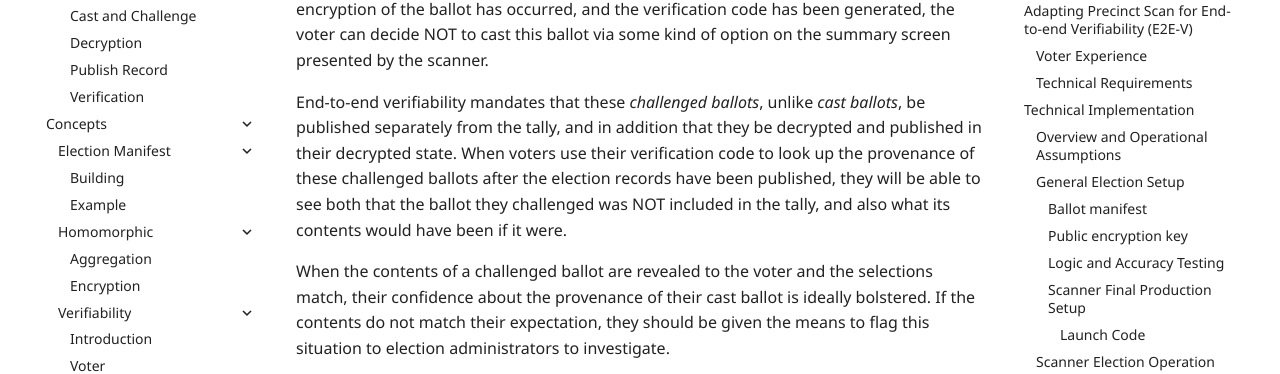
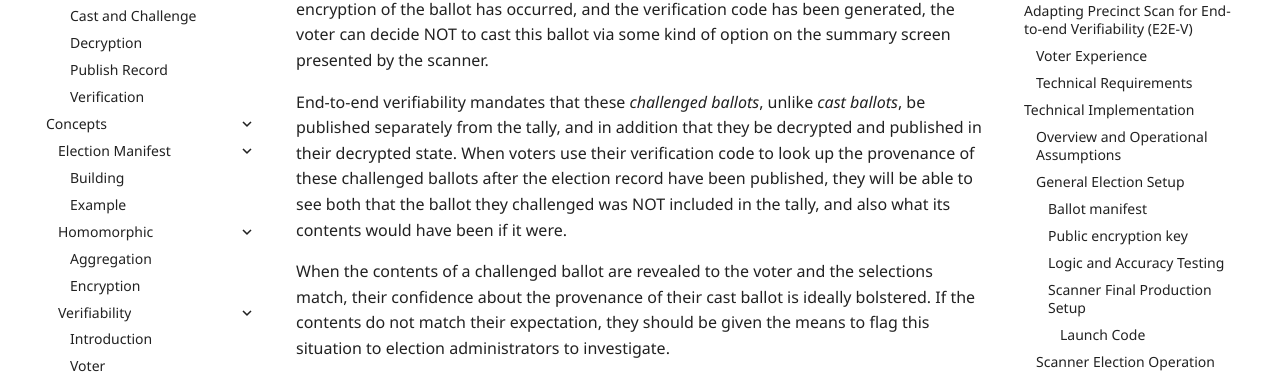
Before and after one commit to Election-Tech-Initiative/electionguard, an MkDocs documentation site: the page built from docs/use_cases/Precinct_Scan.md, in a window 1280 px wide and 900 px high, scrolled down 899 px. Shown: the part 169-543 px from the top of the window. Built offline with MkDocs 1.6.1 and Material for MkDocs 9.7.7, drawn with Linux system fonts in a browser that asks for light colours; some web fonts are replaced; comment, search, counter and statistics services are not loaded; some of the changed text lies outside the part shown.

Commit message:
Update election records to election record

```diff
--- a/docs/use_cases/Precinct_Scan.md
+++ b/docs/use_cases/Precinct_Scan.md
@@ -16,7 +16,7 @@
 
 ElectionGuard uses this spoil process to enable a voter to test the integrity of the system capturing their vote. Effectively, the voter acts as if they are going to vote, submitting their ballot into the scanner and enabling it to process and interpret the ballot. After the encryption of the ballot has occurred, and the verification code has been generated, the voter can decide NOT to cast this ballot via some kind of option on the summary screen presented by the scanner.
 
-End-to-end verifiability mandates that these _challenged ballots_, unlike _cast ballots_, be published separately from the tally, and in addition that they be decrypted and published in their decrypted state. When voters use their verification code to look up the provenance of these challenged ballots after the election records have been published, they will be able to see both that the ballot they challenged was NOT included in the tally, and also what its contents would have been if it were.
+End-to-end verifiability mandates that these _challenged ballots_, unlike _cast ballots_, be published separately from the tally, and in addition that they be decrypted and published in their decrypted state. When voters use their verification code to look up the provenance of these challenged ballots after the election record have been published, they will be able to see both that the ballot they challenged was NOT included in the tally, and also what its contents would have been if it were.
 
 When the contents of a challenged ballot are revealed to the voter and the selections match, their confidence about the provenance of their cast ballot is ideally bolstered. If the contents do not match their expectation, they should be given the means to flag this situation to election administrators to investigate.
 
@@ -78,7 +78,7 @@
 
 #### Public encryption key
 
-One of the core innovations of ElectionGuard is the use of multiple election guardians to administer the creation of election records. Guardians are intended to be independent, trustworthy individuals. They don't need to have technical skills, but they do need to physically perform tasks collectively with the other guardians at the beginning and end of elections.
+One of the core innovations of ElectionGuard is the use of multiple election guardians to administer the creation of election record. Guardians are intended to be independent, trustworthy individuals. They don't need to have technical skills, but they do need to physically perform tasks collectively with the other guardians at the beginning and end of elections.
 
 As part of the election setup process, or any time prior, the guardians meet to create the public key that will be used by the precinct scanner to encrypt voter ballots. The
 
```
Also changed, not shown: docs/basics/steps/5_Publish_Record.md (+1 -1 lines), docs/develop/Sample_Data.md (+2 -2 lines), docs/overview/Glossary.md (+1 -1 lines), docs/use_cases/Rescans_and_Recounts.md (+1 -1 lines).
